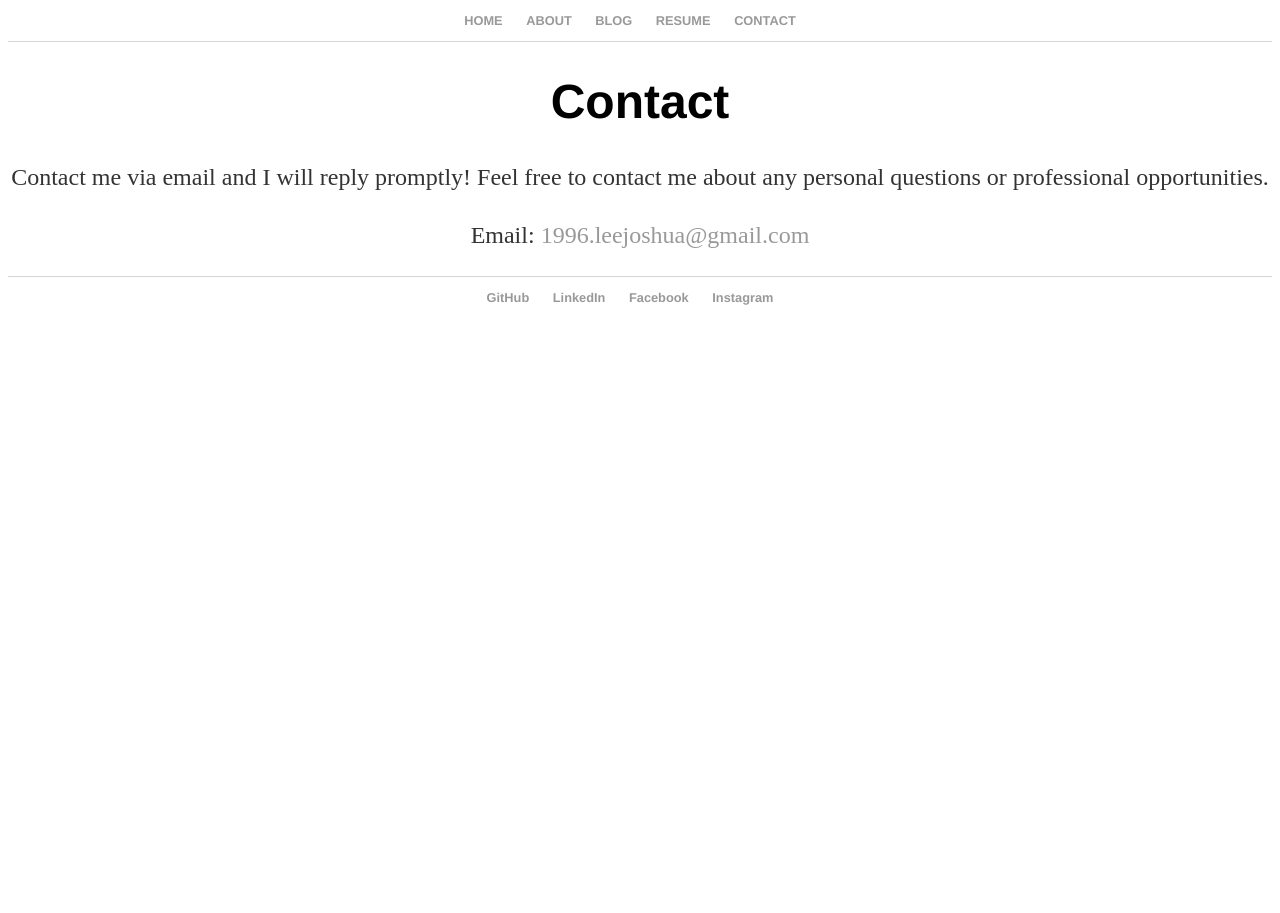
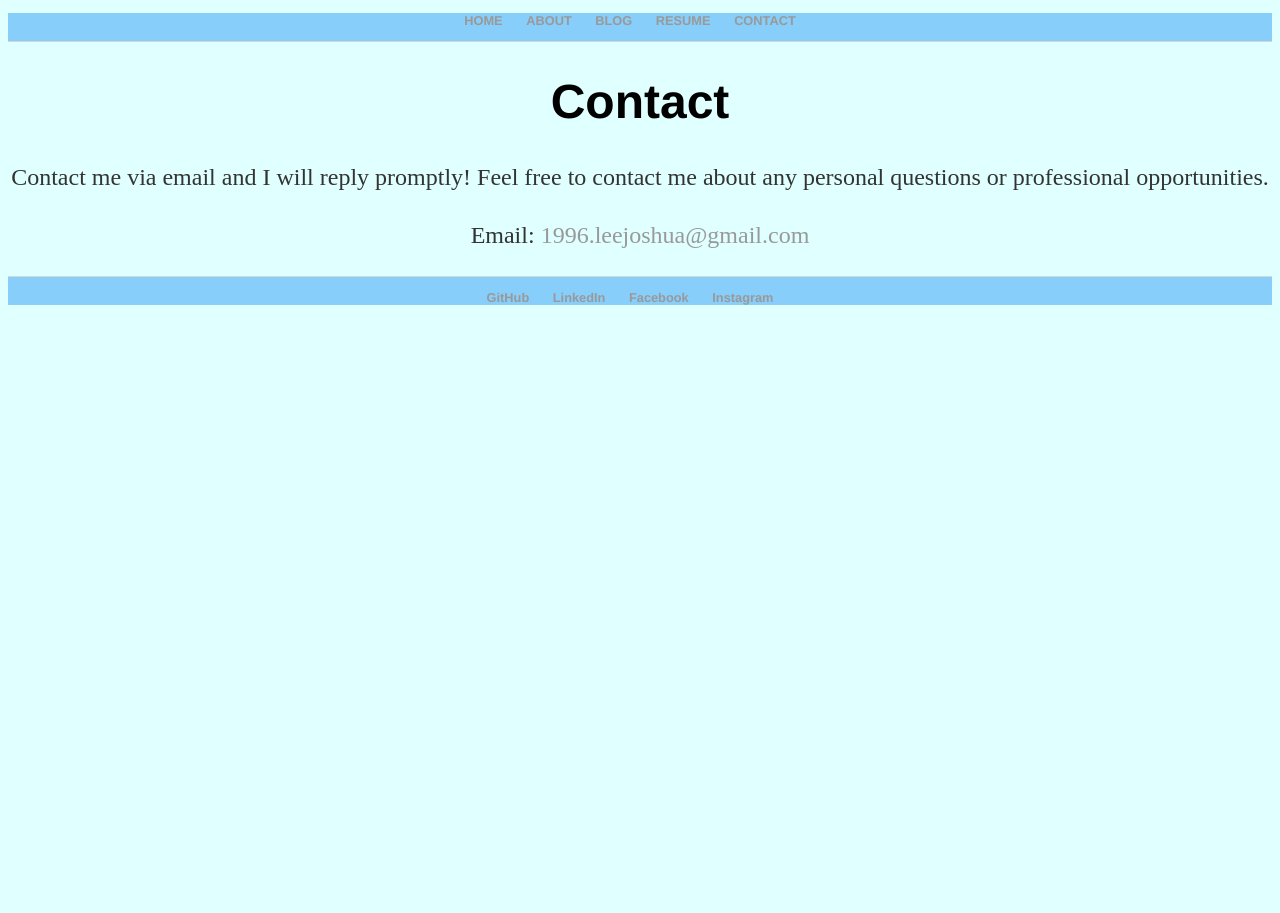
Before and after one commit to 1996leejoshua/1996leejoshua.github.io, a Jekyll site: the page built from contact/index.html, in a window 1280 px wide. Built offline with Jekyll 4.4.1, drawn with Linux system fonts in a browser that asks for light colours.

Commit message:
Update main.css

```diff
--- a/css/main.css
+++ b/css/main.css
@@ -34,11 +34,13 @@ header {
     border-bottom: 1px solid #d5d5d5;
     font-size: .8em;
     text-align: center;
+    background-color: lightskyblue;
 }
 footer {
     border-top: 1px solid #d5d5d5;
     font-size: .8em;
     text-align: center;
+    background-color: lightskyblue;
 }
 ul.posts {
     margin: 20px auto 40px;
@@ -49,7 +51,7 @@ ul.posts li {
 }
 body, html, main {
 	height: 100%;
-	/*background-color: aliceblue;*/
+	background-color: lightcyan;
 }
 .cd-fixed-bg {
 	min-height: 100%;
```
